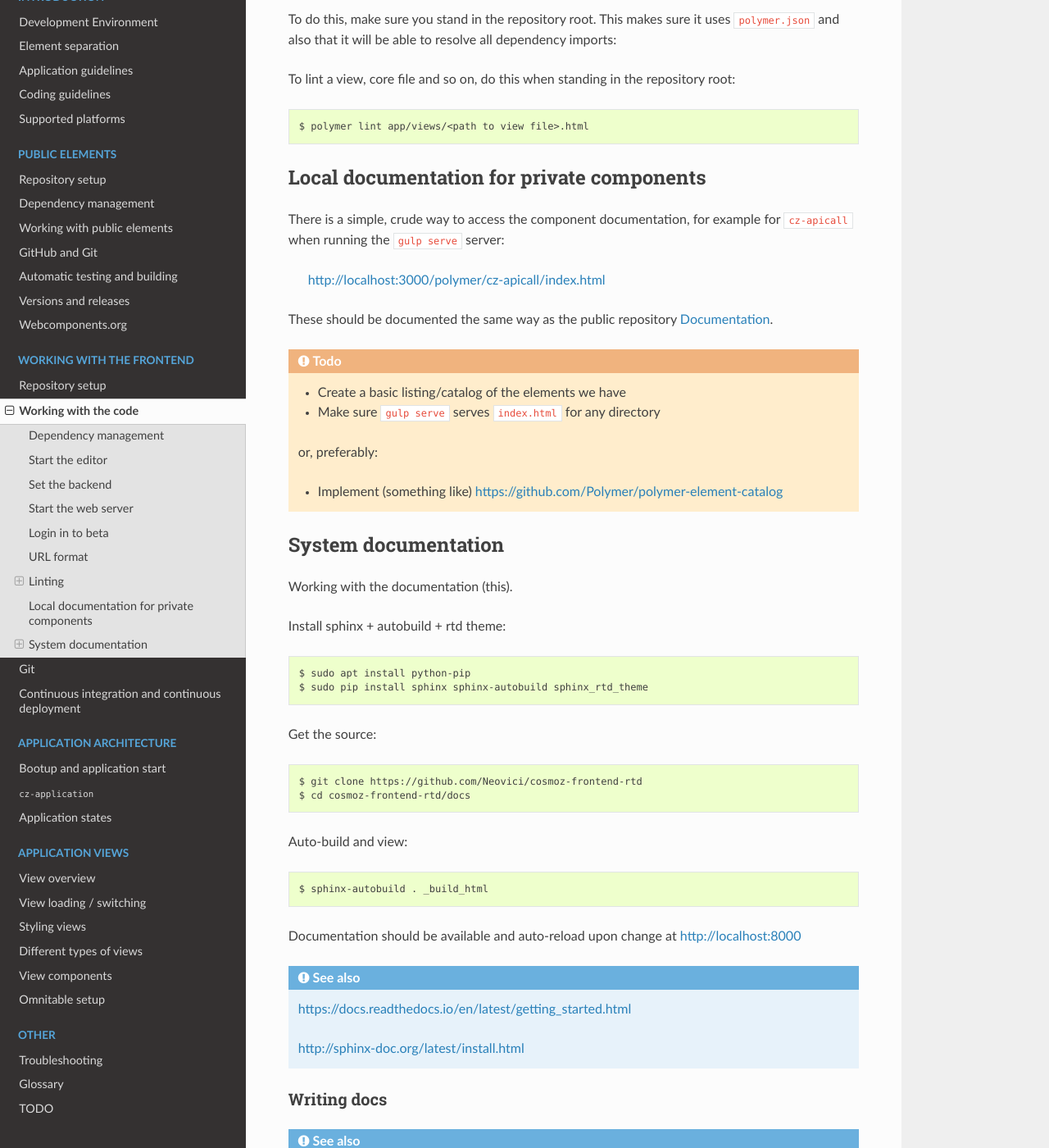
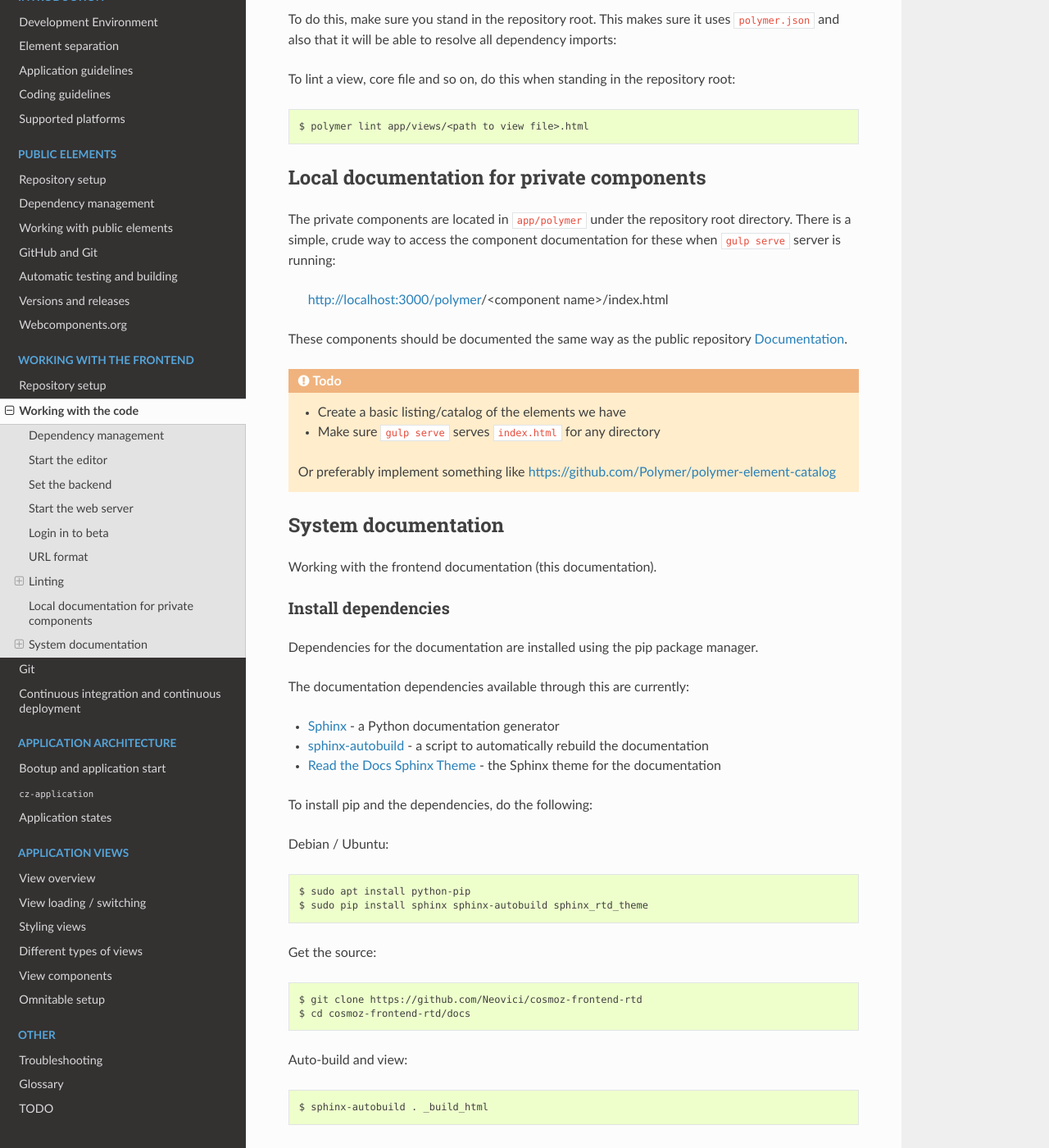
Before and after one commit to plumelo/cosmoz-frontend-rtd, a Sphinx documentation site: the page built from docs/frontend/30-working-with-the-code.rst, in a window 1280 px wide and 1400 px high, scrolled down 2379 px. Shown: the whole window at 82% size. Built offline with Sphinx 7.4.7 and the Read the Docs theme 2.0.0, drawn with Linux system fonts in a browser that asks for light colours.

Commit message:
docs/frontend/30-working-with-the-code, adding more information.

```diff
--- a/docs/frontend/30-working-with-the-code.rst
+++ b/docs/frontend/30-working-with-the-code.rst
@@ -118,31 +118,43 @@ root::
 Local documentation for private components
 ------------------------------------------
 
-There is a simple, crude way to access the component documentation,
-for example for ``cz-apicall`` when running the ``gulp serve`` server:
+The private components are located in ``app/polymer`` under the repository root
+directory. There is a simple, crude way to access the component documentation
+for these when ``gulp serve`` server is running:
 
-    http://localhost:3000/polymer/cz-apicall/index.html
+    http://localhost:3000/polymer/<component name>/index.html
 
-These should be documented the same way as the public repository
+These components should be documented the same way as the public repository
 :ref:`public_repo_documentation`.
 
-
 .. todo::
-
     - Create a basic listing/catalog of the elements we have
 
     - Make sure ``gulp serve`` serves ``index.html`` for any directory
 
-    or, preferably:
-
-    - Implement (something like) https://github.com/Polymer/polymer-element-catalog
+    Or preferably implement something like https://github.com/Polymer/polymer-element-catalog
 
 System documentation
 --------------------
 
-Working with the documentation (this).
+Working with the frontend documentation (this documentation).
 
-Install sphinx + autobuild + rtd theme::
+Install dependencies
+~~~~~~~~~~~~~~~~~~~~
+
+Dependencies for the documentation are installed using the pip package manager.
+
+The documentation dependencies available through this are currently:
+
+- `Sphinx <http://www.sphinx-doc.org/en/master/>`_ - a Python documentation generator
+
+- `sphinx-autobuild <https://pypi.python.org/pypi/sphinx-autobuild>`_ - a script to automatically rebuild the documentation
+
+- `Read the Docs Sphinx Theme <https://github.com/rtfd/sphinx_rtd_theme/blob/master/README.rst>`_ - the Sphinx theme for the documentation
+
+To install pip and the dependencies, do the following:
+
+Debian / Ubuntu::
 
     $ sudo apt install python-pip
     $ sudo pip install sphinx sphinx-autobuild sphinx_rtd_theme
```
